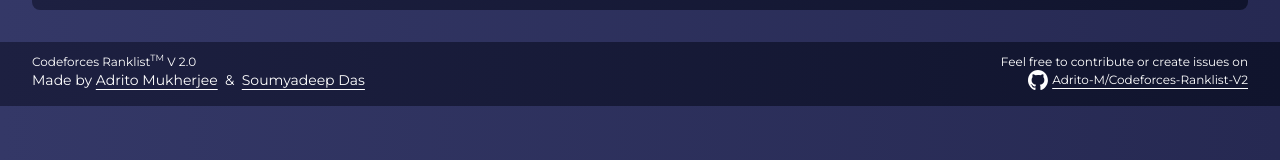
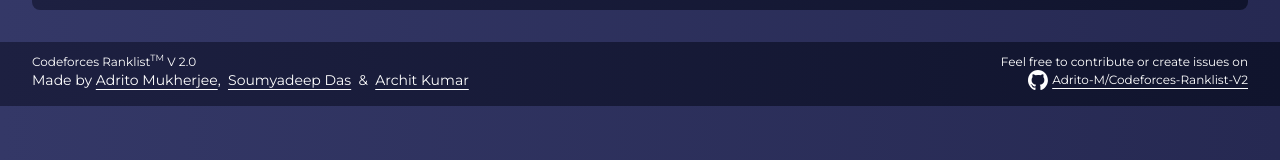
Before and after one commit to Adrito-M/Codeforces-Ranklist-V2, a Next.js app: page / in a window 1280 px wide. Shown: the part 427-587 px from the top of the page. Built offline with nearby package versions, Linux system fonts and the light colour scheme; no server answers; the database is empty.

Commit message:
Update Footer.tsx
For archit

```diff
--- a/components/Footer.tsx
+++ b/components/Footer.tsx
@@ -18,13 +18,21 @@
             >
               Adrito Mukherjee
             </a>
-            &nbsp; & &nbsp;
+            , &nbsp;
             <a
               href='https://www.github.com/somudas'
               target='_blank'
               className='underline underline-offset-4'
             >
               Soumyadeep Das
+            </a>
+            &nbsp; & &nbsp;
+            <a
+              href='https://www.github.com/'
+              target='_blank'
+              className='underline underline-offset-4'
+            >
+              Archit Kumar
             </a>
           </div>
         </div>
```
